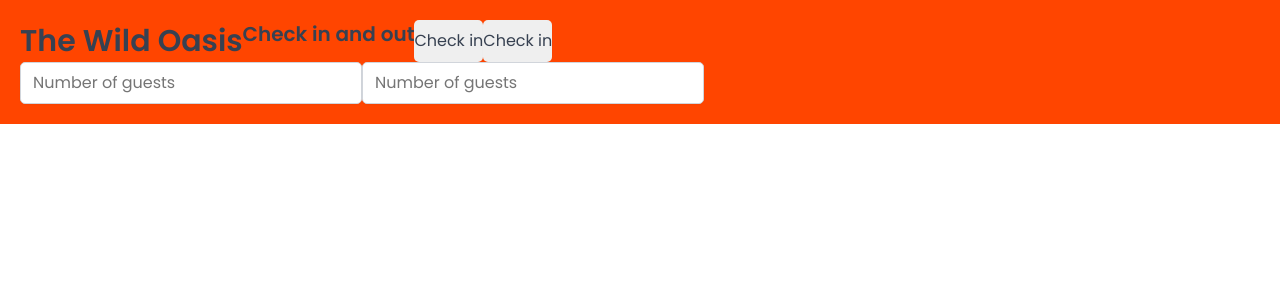
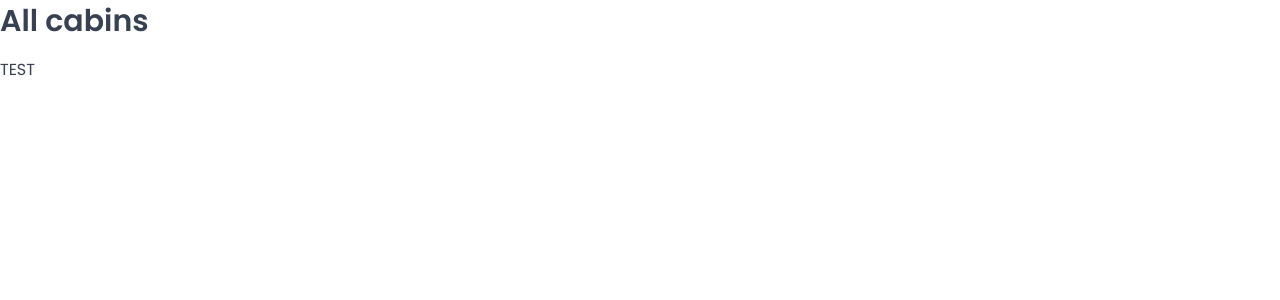
Before and after one commit to NikolaGedovic/the-wild-oasis, a React (Vite) app: page /cabins in a window 1280 px wide. Shown: the top 300 px of the page. Built offline with nearby package versions, Linux system fonts and the light colour scheme; a web font is replaced by a local one.

Commit message:
setting up pages and routes

```diff
--- a/package.json
+++ b/package.json
@@ -12,6 +12,7 @@
   "dependencies": {
     "react": "^19.1.0",
     "react-dom": "^19.1.0",
+    "react-router-dom": "^6.30.1",
     "styled-components": "^6.1.19"
   },
   "devDependencies": {
--- a/src/App.jsx
+++ b/src/App.jsx
@@ -1,30 +1,31 @@
-import styled from "styled-components";
+import { BrowserRouter, Navigate, Route, Routes } from "react-router-dom";
+import Dashboard from "./pages/Dashboard";
+import Bookings from "./pages/Bookings";
+import Cabins from "./pages/Cabins";
+import Users from "./pages/Users";
+import Settings from "./pages/Settings";
+import Account from "./pages/Account";
+import Login from "./pages/Login";
+import PageNotFound from "./pages/PageNotFound";
 import GlobalStyles from "./styles/GlobalStyles";
-import Button from "./ui/Button";
-import Input from "./ui/Input";
-import Heading from "./ui/Heading";
-import Row from "./ui/Row";
-
-const StyledApp = styled.main`
-  background-color: orangered;
-  padding: 20px;
-`;
 
 function App() {
   return (
     <>
       <GlobalStyles />
-      <StyledApp>
-        <Row>
-          <Heading as={"h1"}>The Wild Oasis</Heading>
-          <Heading as={"h2"}>Check in and out</Heading>
-          <Button>Check in</Button>
-          <Button>Check in</Button>
-        </Row>
-
-        <Input type={"number"} placeholder={"Number of guests"} />
-        <Input type={"number"} placeholder={"Number of guests"} />
-      </StyledApp>
+      <BrowserRouter>
+        <Routes>
+          <Route index element={<Navigate replace to={"dashboard"} />} />
+          <Route path={"dashboard"} element={<Dashboard />} />
+          <Route path={"bookings"} element={<Bookings />} />
+          <Route path={"cabins"} element={<Cabins />} />
+          <Route path={"users"} element={<Users />} />
+          <Route path={"settings"} element={<Settings />} />
+          <Route path={"account"} element={<Account />} />
+          <Route path={"login"} element={<Login />} />
+          <Route path={"*"} element={<PageNotFound />} />
+        </Routes>
+      </BrowserRouter>
     </>
   );
 }
--- a/src/ui/Button.jsx
+++ b/src/ui/Button.jsx
@@ -52,5 +52,13 @@
   border: none;
   border-radius: var(--border-radius-sm);
   box-shadow: var(--shadow-sm);
+
+  ${(props) => sizes[props.size]}
+  ${(props) => variations[props.variation]}
 `;
+
+Button.defaultProps = {
+  variation: "primary",
+  size: "medium",
+};
 export default Button;
--- a/src/ui/Row.jsx
+++ b/src/ui/Row.jsx
@@ -1,26 +1,21 @@
-import styled from "styled-components";
+import styled, { css } from "styled-components";
 
 const Row = styled.div`
   display: flex;
 
-  ${(props) =>
-    props.type === "horizontal" &&
+  ${({ $orientation = "vertical" }) =>
+    $orientation === "horizontal" &&
     css`
       justify-content: space-between;
       align-items: center;
     `}
 
-  ${(props) =>
-    props.type === "vertical" &&
+  ${({ $orientation = "vertical" }) =>
+    $orientation === "vertical" &&
     css`
       flex-direction: column;
       gap: 1.6rem;
     `}
 `;
 
-Row.defaultProps = {
-  variation: "primary",
-  size: "medium",
-};
-
 export default Row;
```
Also changed, not shown: 1 other file (tests, documents, lock files or other folders).
